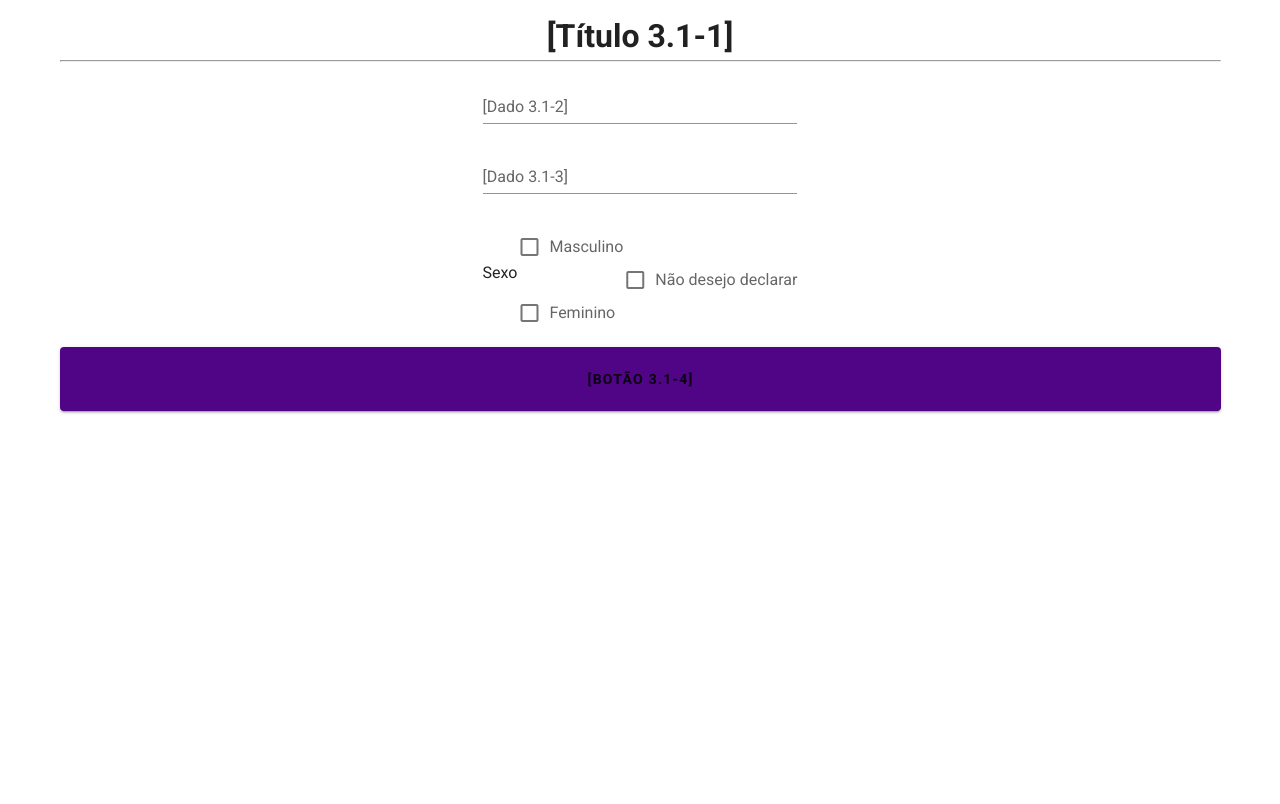
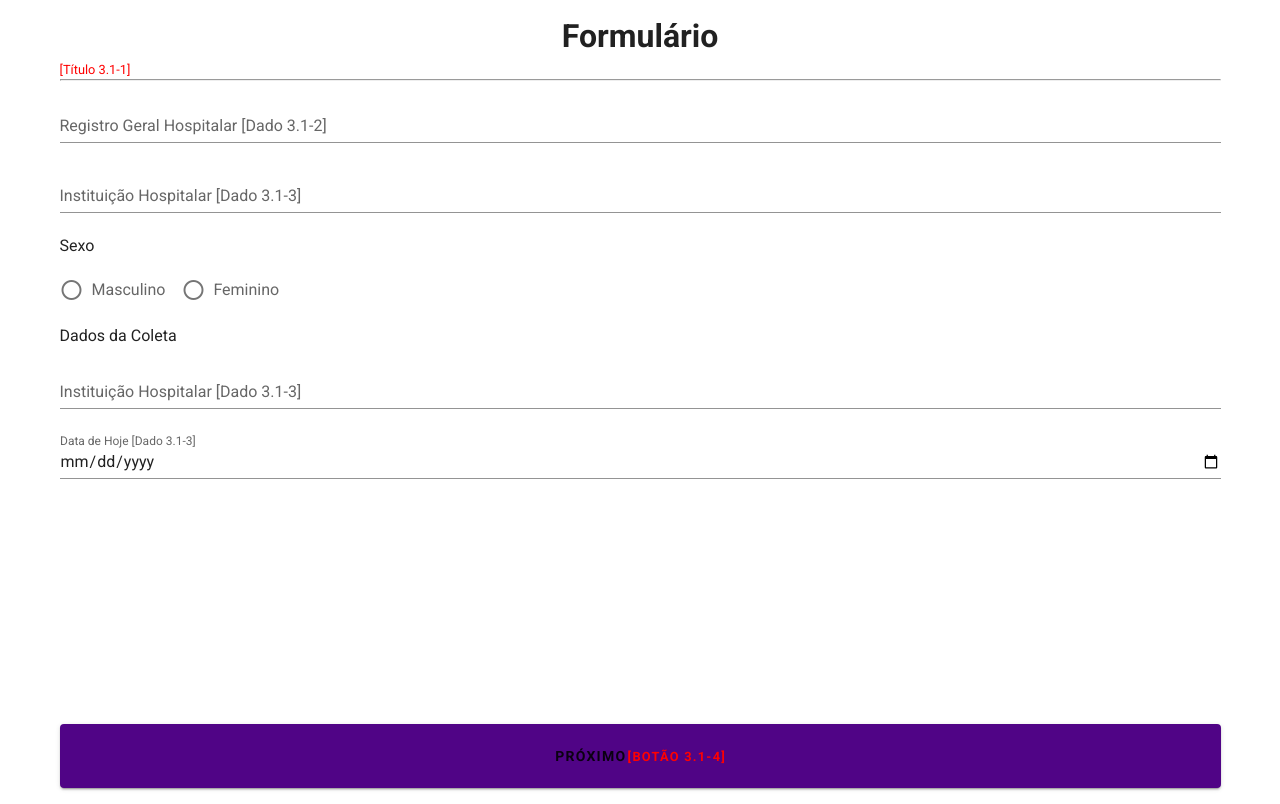
Before and after one commit to spirabr/PWA-App, a Vue app: page /gather/form in a window 1280 px wide. Built offline with nearby package versions, Linux system fonts and the light colour scheme.

Commit message:
Add marks to text for client opinion prospection
Signed-off-by: Francisco Eugênio Wernke <franwernke@usp.br>

```diff
--- a/src/App.vue
+++ b/src/App.vue
@@ -18,4 +18,12 @@ export default {
     flex-direction: column;
     place-items: center;
   }
+  .placeholder {
+    text-align: inherit;
+  }
+  .placeholder .label {
+    font-size: 0.8rem;
+    color: red;
+    margin: 0;
+  }
 </style>
--- a/src/views/About.vue
+++ b/src/views/About.vue
@@ -1,12 +1,12 @@
 <template>
   <v-container>
     <header>
+      <router-link to="/">
         <v-btn
           class="ma-1"
           color="#500486"
           dark
         >
-        <router-link to="/">
           <v-icon
             dark
             small
@@ -14,14 +14,20 @@
           >
             mdi-arrow-left
           </v-icon>
+        </v-btn>
       </router-link>
-      </v-btn>
-      <h1>[Título 1.2-1]</h1>
+      <div class="placeholder">
+        <h1>Sobre o Spira</h1>
+        <p class="label">[Título 1.2-1]</p>
+      </div>
       <hr>
     </header>
 
     <main>
-      <p>[Texto 1.2-2]</p>
+      <div class="placeholder">
+        <p>Spira é um projeto maneiro</p>
+        <p class="label">[Texto 1.2-2]</p>
+      </div>
     </main>
 
     <v-footer>
@@ -37,25 +43,21 @@
 <style scoped>
   .container header {
     width: 100%;
-  }
-  .container header h1 {
-    width: 100%;
     text-align: center;
   }
   .container a {
     text-decoration: none;
     color: white;
   }
-  .container main {
+  .container main{
     width: 100%;
     height: 100%;
 
     display: flex;
-    place-items: center;
+    place-items: center top;
   }
-  .container main p {
+  .container main {
     width: 100%;
-    text-align: center;
   }
   .v-footer {
     display: flex;
--- a/src/views/gather/Audios.vue
+++ b/src/views/gather/Audios.vue
@@ -39,8 +39,34 @@
       <v-stepper-items>
         <v-stepper-content step="1">
           <div>
-            <h1>Titulo1</h1>
-            <p>Texto1</p>
+            <div class="placeholder">
+              <h1>Aceite</h1>
+              <p class="label">[Título 4.1-1]</p>
+            </div>
+            <div class="placeholder">
+              <p>Termos para gravação:</p>
+              <p class="label">[Texto 4.1-2]</p>
+            </div>
+            <div class="placeholder">
+              <ol>
+                <li>
+                  Doe sua voz
+                  <p class="label">[Termo 4.1-3]</p>
+                </li>
+                <li>
+                  Doe sua voz
+                  <p class="label">[Termo 4.1-4]</p>
+                </li>
+                <li>
+                  Doe sua voz
+                  <p class="label">[Termo 4.1-5]</p>
+                </li>
+                <li>
+                  Doe sua voz
+                  <p class="label">[Termo 4.1-6]</p>
+                </li>
+              </ol>
+            </div>
           </div>
 
           <Microphone
@@ -49,17 +75,24 @@
           <v-btn
             color="#500486"
             @click="cur_step = 2; carousel = 1"
-            class="ready-btn"
+            class="ready-btn placeholder"
             block
           >
             Pronto
+            <p class="label"> [Botão 4.1-7] </p>
           </v-btn>
         </v-stepper-content>
 
         <v-stepper-content step="2">
           <div>
-            <h1>Titulo2</h1>
-            <p>Texto2</p>
+            <div class="placeholder">
+              <h1>Vogal Sustentada</h1>
+              <p class="label">[Título 5.1-1]</p>
+            </div>
+            <div class="placeholder">
+              <p>Inspire e fale a vogal "a" até acabar o ar</p>
+              <p class="label">[Texto 5.1-2]</p>
+            </div>
           </div>
 
           <Microphone/>
@@ -67,17 +100,27 @@
           <v-btn
             color="#500486"
             @click="cur_step = 3"
-            class="ready-btn"
+            class="ready-btn placeholder"
             block
           >
             Pronto
+            <p class="label"> [Botão 5.1-3] </p>
           </v-btn>
         </v-stepper-content>
 
         <v-stepper-content step="3">
           <div>
-            <h1>Titulo3</h1>
-            <p>Texto3</p>
+            <div class="placeholder">
+              <h1>Parlenda</h1>
+              <p class="label">[Título 6.1-1]</p>
+            </div>
+            <div class="placeholder">
+              <p>Recite uma frase que sabe de cor.
+                Pode ser uma oração ou uma frase clássica.
+                Não cante a frase.
+              </p>
+              <p class="label">[Texto 6.1-2]</p>
+            </div>
           </div>
 
           <Microphone/>
@@ -85,17 +128,24 @@
           <v-btn
             color="#500486"
             @click="cur_step = 4"
-            class="ready-btn"
+            class="ready-btn placeholder"
             block
           >
             Pronto
+            <p class="label"> [Botão 5.1-3] </p>
           </v-btn>
         </v-stepper-content>
 
         <v-stepper-content step="4">
           <div>
-            <h1>Titulo4</h1>
-            <p> Texto4 </p>
+            <div class="placeholder">
+              <h1>Frase lida</h1>
+              <p class="label">[Título 7.1-1]</p>
+            </div>
+            <div class="placeholder">
+              <p>Leia a frase a seguir em voz alta</p>
+              <p class="label">[Texto 7.1-2]</p>
+            </div>
           </div>
 
           <Microphone/>
@@ -104,9 +154,10 @@
             <v-btn
               block
               color="#500486"
-              class="ready-btn"
+              class="ready-btn placeholder"
             >
               Pronto
+              <p class="label"> [Botão 5.1-3] </p>
             </v-btn>
           </router-link>
         </v-stepper-content>
@@ -152,4 +203,7 @@ export default {
   .ready-btn {
     color: white;
   }
+  a {
+    text-decoration: none;
+  }
 </style>
--- a/src/views/gather/Done.vue
+++ b/src/views/gather/Done.vue
@@ -1,6 +1,9 @@
 <template>
   <v-container>
-    <h1>Título</h1>
+    <div class="placeholder">
+      <h1>Obrigado por Participar da coleta!</h1>
+      <p class="label">[Título 8.1-1]</p>
+    </div>
     <v-icon
       x-large
       color="green"
@@ -10,9 +13,10 @@
       <v-btn
         color="#500486"
         block
-        class="back-home"
+        class="back-home placeholder"
       >
         Voltar para o início
+        <p class="label"> [Botão 8.1-2] </p>
       </v-btn>
     </router-link>
   </v-container>
--- a/src/views/gather/Form.vue
+++ b/src/views/gather/Form.vue
@@ -1,42 +1,55 @@
 <template>
   <v-container>
     <header>
-      <h1>[Título 3.1-1]</h1>
+      <div class="placeholder">
+        <h1>Formulário</h1>
+        <p class="label">[Título 3.1-1]</p>
+      </div>
       <hr>
     </header>
     <v-form>
       <v-text-field
-        label="[Dado 3.1-2]"
+        label="Registro Geral Hospitalar [Dado 3.1-2]"
         required
       ></v-text-field>
       <v-text-field
-        label="[Dado 3.1-3]"
+        label="Instituição Hospitalar [Dado 3.1-3]"
         required
       ></v-text-field>
 
+      <p>Sexo</p>
+      <v-radio-group
+        class="checkboxes"
+        row
+      >
+        <v-radio
+          label="Masculino"
+        ></v-radio>
+        <v-radio
+          label="Feminino"
+        ></v-radio>
+      </v-radio-group>
 
-      <div class="checkboxes">
-        <p>Sexo</p>
-        <div>
-          <v-checkbox
-            label="Masculino"
-          ></v-checkbox>
-          <v-checkbox
-            label="Feminino"
-          ></v-checkbox>
-        </div>
-        <v-checkbox
-          label="Não desejo declarar"
-        ></v-checkbox>
-      </div>
+      <p>Dados da Coleta</p>
 
+      <v-text-field
+        label="Instituição Hospitalar [Dado 3.1-3]"
+        required
+      ></v-text-field>
+      <v-text-field
+        label="Data de Hoje [Dado 3.1-3]"
+        type="date"
+        required
+      ></v-text-field>
     </v-form>
 
     <router-link id="next-btn" to="/gather/audios">
       <v-btn
         color="#500486"
+        class="placeholder"
       >
-        [Botão 3.1-4]
+        Próximo
+        <p class="label">[Botão 3.1-4]</p>
       </v-btn>
     </router-link>
   </v-container>
@@ -49,6 +62,9 @@ export default {
 </script>
 
 <style scoped>
+  p {
+    margin-bottom: 0;
+  }
   .container header {
     width: 100%;
     margin-bottom: 0.8rem;
@@ -56,6 +72,10 @@ export default {
   .container header h1 {
     width: 100%;
     text-align: center;
+  }
+  .v-form {
+    width: 100%;
+    height: 100%;
   }
   .checkboxes {
     display: flex;
@@ -79,7 +99,7 @@ export default {
 
     color: white;
     font-weight: bold;
-    margin: 0;
+    margin-bottom: 1rem;
   }
   .v-btn:not(.v-btn--round).v-size--default {
     height: inherit;
```
Lines whose indentation alone changed are shown as unchanged.
